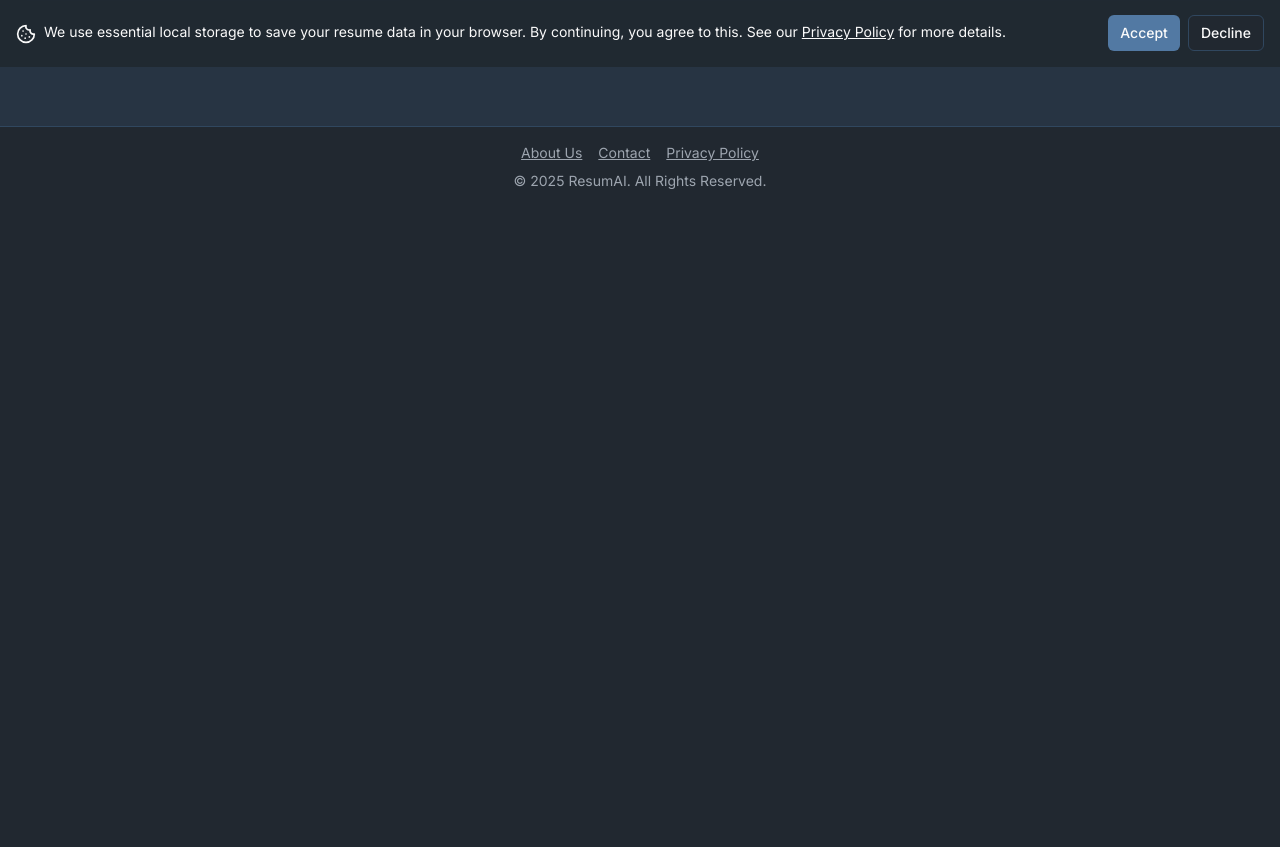
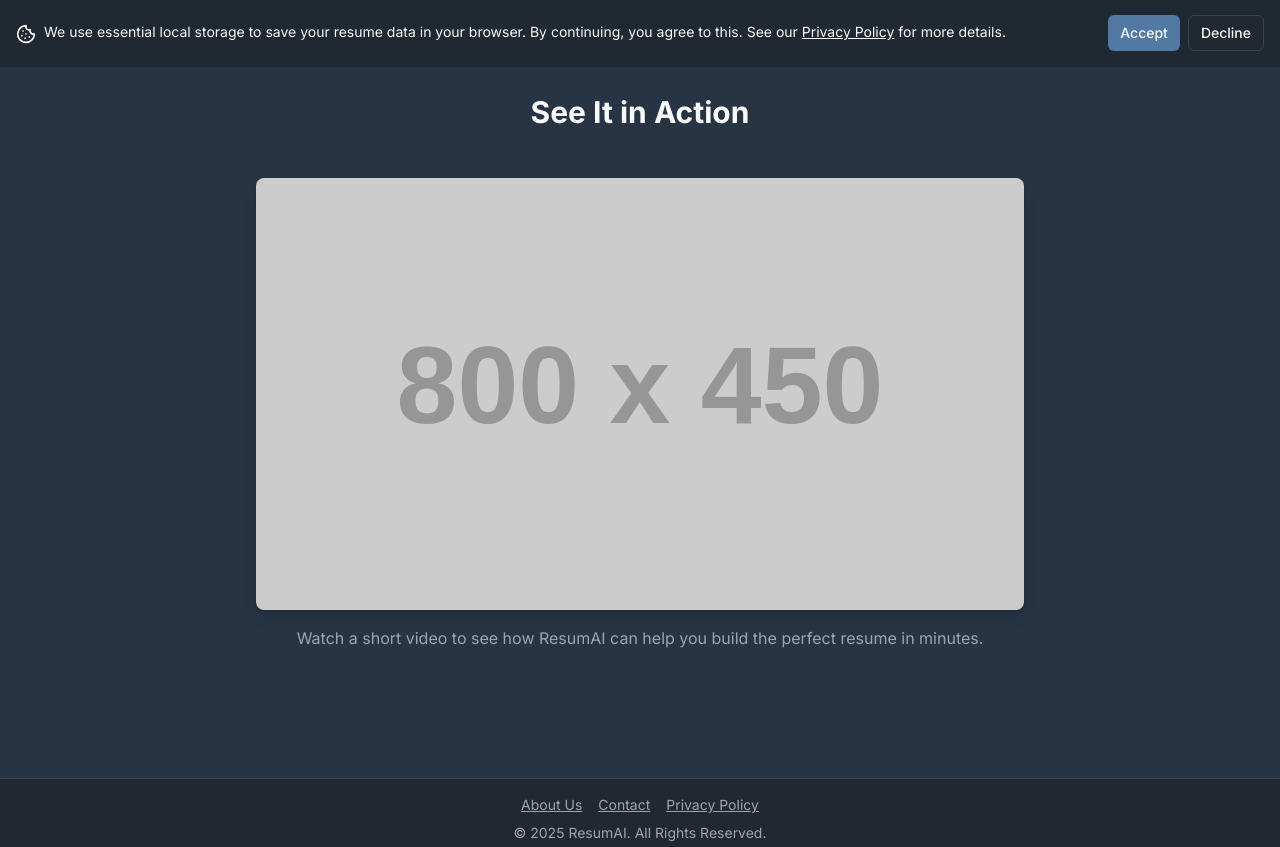
Before and after one commit to velumuthu/resumebuilder, a Next.js app: page / in a window 1280 px wide. Shown: the part 733-1580 px from the top of the page. Before the commit the page ends 940 px from the top, so only its background shows below. Built offline with nearby package versions, Linux system fonts and the light colour scheme.

Commit message:
Add some video explanation link

```diff
--- a/src/app/page.tsx
+++ b/src/app/page.tsx
@@ -1,7 +1,8 @@
 import { Button } from '@/components/ui/button';
 import { Card, CardContent, CardHeader, CardTitle } from '@/components/ui/card';
-import { FileText, Sparkles, CheckCircle } from 'lucide-react';
+import { FileText, Sparkles, CheckCircle, PlayCircle } from 'lucide-react';
 import Link from 'next/link';
+import Image from 'next/image';
 
 export default function HomePage() {
   const features = [
@@ -91,6 +92,28 @@ export default function HomePage() {
             </Card>
           </div>
         </section>
+
+        <section className="mt-24 text-center">
+          <h2 className="text-3xl font-bold mb-12">See It in Action</h2>
+          <div className="max-w-3xl mx-auto">
+            <Link href="https://www.youtube.com/watch?v=dQw4w9WgXcQ" target="_blank" rel="noopener noreferrer" className="block relative bg-background rounded-lg shadow-lg overflow-hidden group">
+              <Image
+                src="https://placehold.co/800x450.png"
+                alt="ResumAI video tutorial placeholder"
+                width={800}
+                height={450}
+                className="w-full"
+                data-ai-hint="tutorial video screenshot"
+              />
+              <div className="absolute inset-0 bg-black/40 flex items-center justify-center opacity-0 group-hover:opacity-100 transition-opacity duration-300">
+                <PlayCircle className="h-20 w-20 text-white" />
+              </div>
+            </Link>
+            <p className="mt-4 text-muted-foreground">
+              Watch a short video to see how ResumAI can help you build the perfect resume in minutes.
+            </p>
+          </div>
+        </section>
       </main>
 
       <footer className="w-full border-t bg-background p-4 print:hidden mt-16">
```
